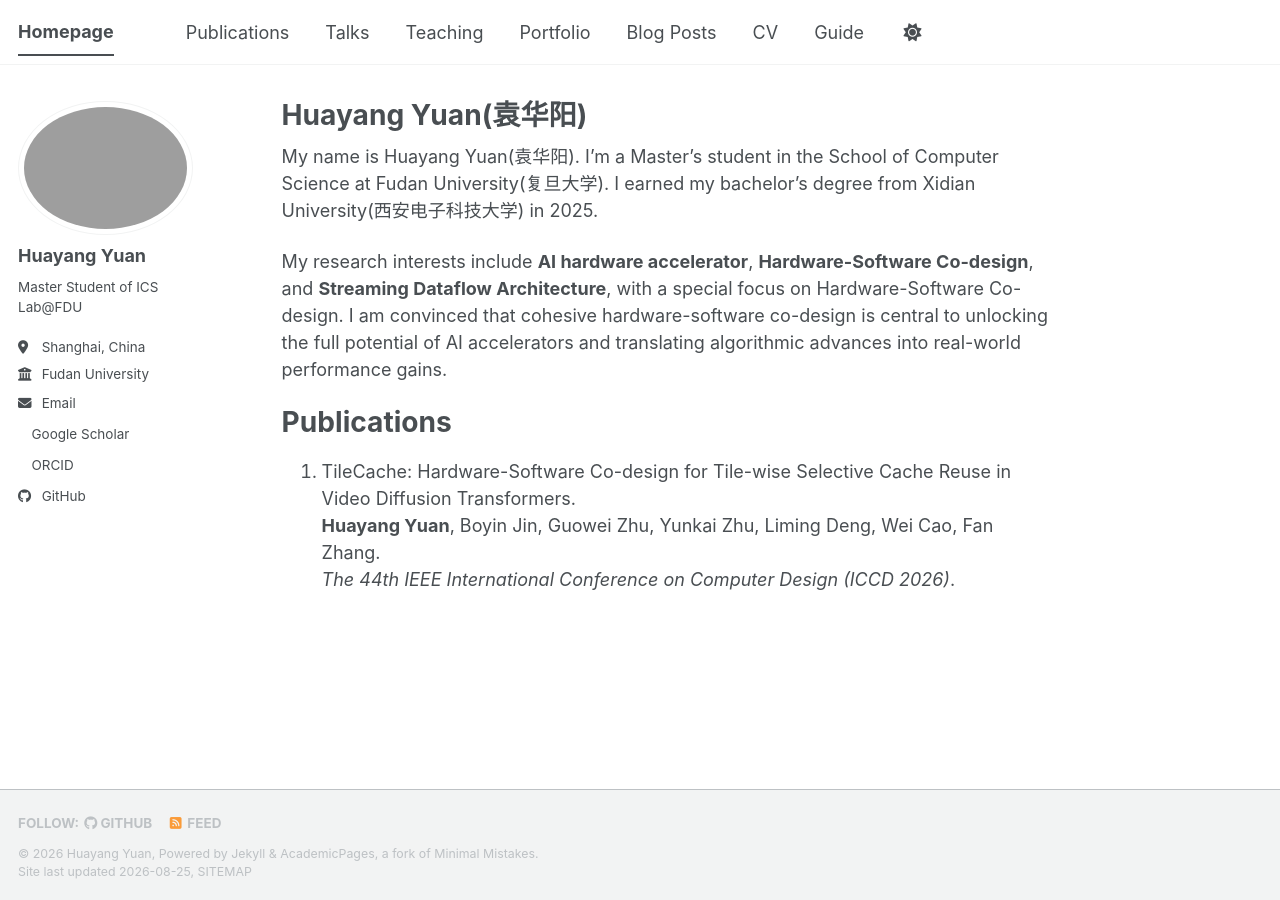
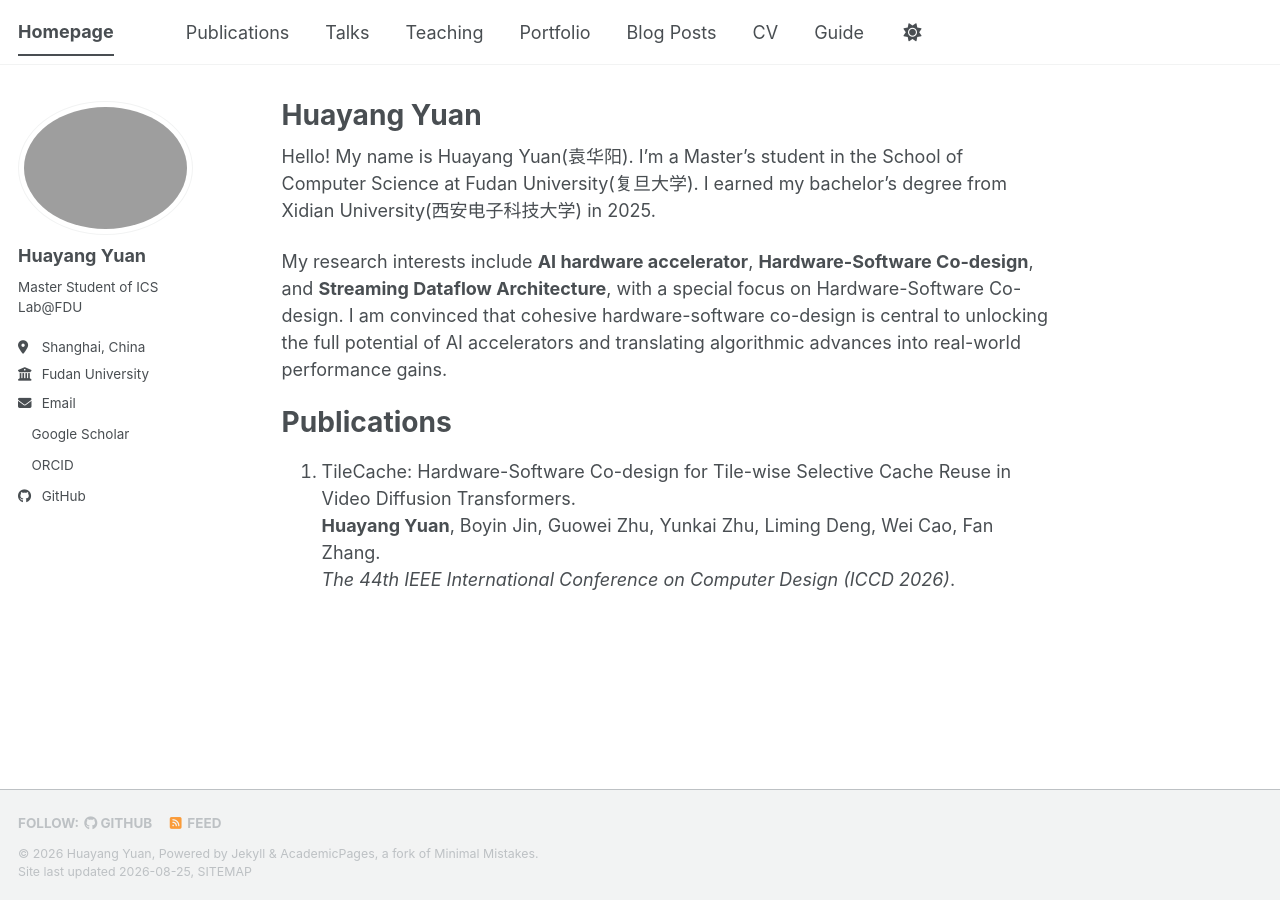
Before and after one commit to Geek3600/Geek3600.github.io, a Jekyll site: the page built from _pages/about.md, in a window 1280 px wide. Built offline with Jekyll 4.4.1, drawn with Linux system fonts in a browser that asks for light colours; a style sheet for code colours, icons or effects is not loaded.

Commit message:
Update personal academic profile

```diff
--- a/_pages/about.md
+++ b/_pages/about.md
@@ -1,13 +1,12 @@
 ---
 permalink: /
-title: "Huayang Yuan(袁华阳)"
+title: "Huayang Yuan"
 author_profile: true
 redirect_from:
   - /about/
   - /about.html
 ---
-
-My name is Huayang Yuan(袁华阳). I’m a Master’s student in the School of Computer Science at Fudan University(复旦大学). I earned my bachelor’s degree from Xidian University(西安电子科技大学) in 2025.
+Hello! My name is Huayang Yuan(袁华阳). I’m a Master’s student in the School of Computer Science at Fudan University(复旦大学). I earned my bachelor’s degree from Xidian University(西安电子科技大学) in 2025.
 
 My research interests include **AI hardware accelerator**, **Hardware-Software Co-design**, and **Streaming Dataflow Architecture**, with a special focus on Hardware-Software Co-design. I am convinced that cohesive hardware-software co-design is central to unlocking the full potential of AI accelerators and translating algorithmic advances into real-world performance gains.
 
```
